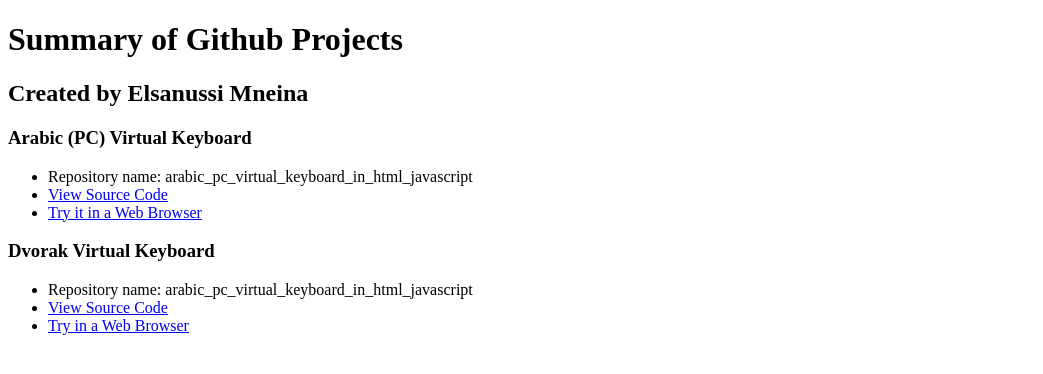
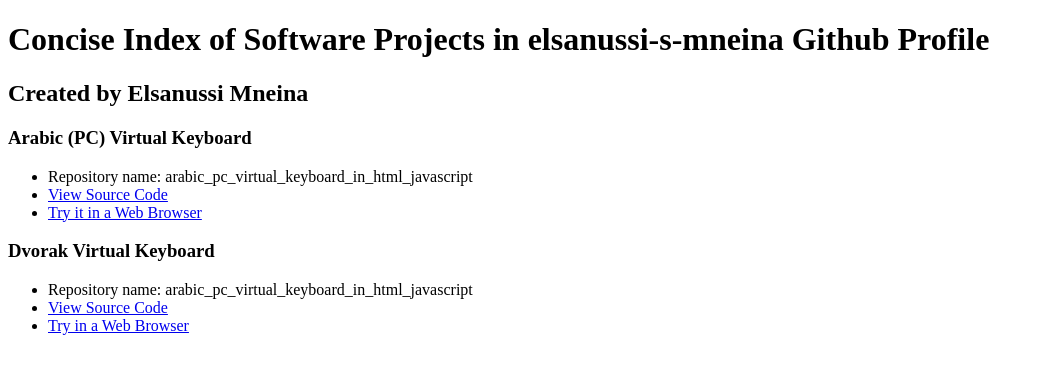
Before and after one commit to elsanussi-s-mneina/elsanussi-s-mneina.github.io, a plain HTML site: page index.html in a window 1280 px wide. Shown: the whole page, without its empty margins (0-1043 px from the left). Drawn offline with Linux system fonts and the light colour scheme.

Commit message:
Update title

```diff
--- a/index.html
+++ b/index.html
@@ -2,10 +2,10 @@
 <html lang="en">
 	<head>
 		<meta charset="utf-8" />
-		<title>Summary of Projects</title>
+		<title>Github Summary: Elsanussi S. Mneina</title>
 	</head>
 	<body>
-	<h1>Summary of Github Projects</h1>
+	<h1>Concise Index of Software Projects in elsanussi-s-mneina Github Profile</h1>
 		<h2>Created by Elsanussi Mneina</h2>
 			<h3>Arabic (PC) Virtual Keyboard</h3>
 			<ul>
```
